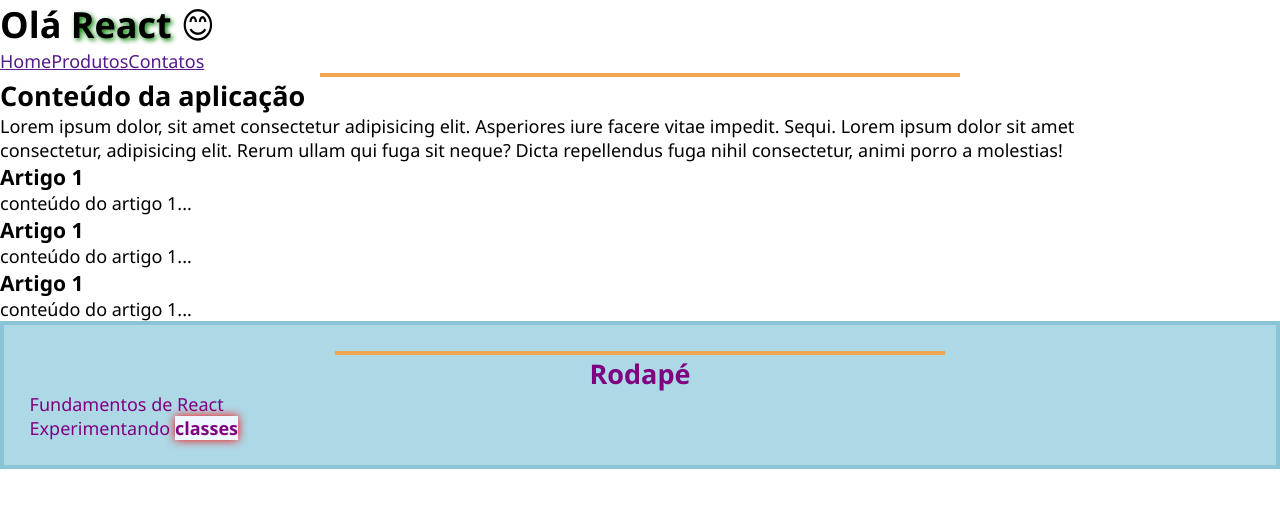
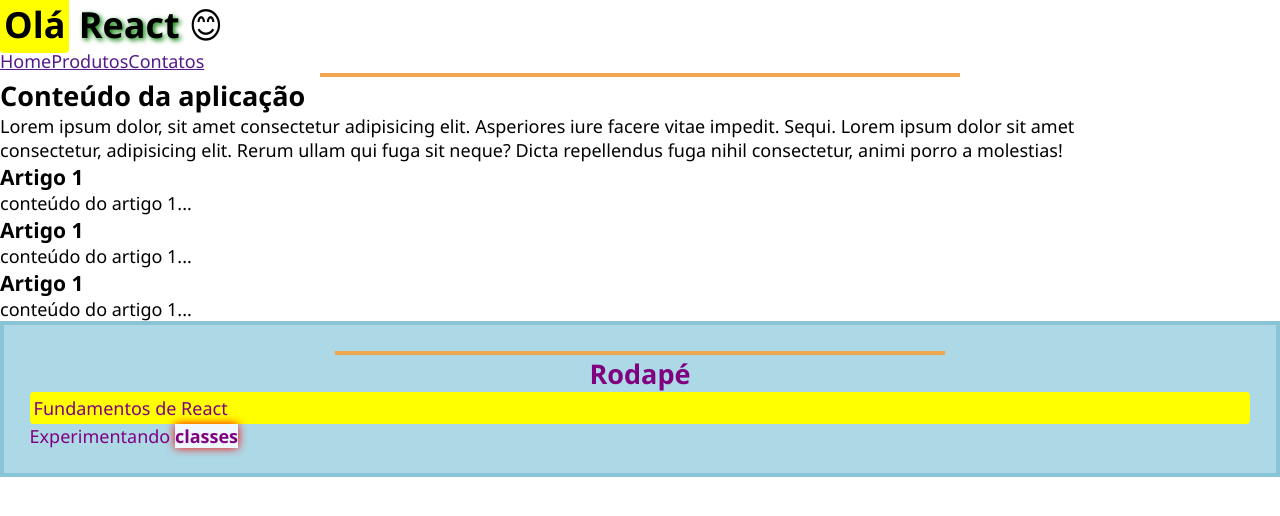
Before and after one commit to melissaJll/react-fundamentos, a React (Vite) app: page / in a window 1280 px wide. Shown: the top 516 px of the page. Built offline with nearby package versions, Linux system fonts and the light colour scheme.

Commit message:
usando destaque-texto do index.css global

```diff
--- a/src/components/Cabecalho.jsx
+++ b/src/components/Cabecalho.jsx
@@ -7,7 +7,8 @@ function Cabecalho() {
   return (
     <header>
       <h1>
-        Olá <span className={estilos.sombra}>React</span> 😊
+        <span className="destaque-texto">Olá</span>{" "}
+        <span className={estilos.sombra}>React</span> 😊
       </h1>
       <Menu />
       <hr />
--- a/src/components/Cabecalho.module.css
+++ b/src/components/Cabecalho.module.css
@@ -2,6 +2,7 @@
   text-shadow: green 2px 2px 5px;
 }
 
+/* Tags são globais então sempre são aplicadas */
 hr {
   height: 4px;
   border: none;
@@ -9,3 +10,6 @@ hr {
   width: 50%;
   margin: auto;
 }
+.destaque-texto {
+  text-transform: uppercase;
+}
--- a/src/components/Rodape.jsx
+++ b/src/components/Rodape.jsx
@@ -11,7 +11,7 @@ function Rodape() {
     <footer style={exemploEstilos}>
       <hr />
       <h2 style={{ textAlign: "center" }}>Rodapé</h2>
-      <p>Fundamentos de React</p>
+      <p className="destaque-texto">Fundamentos de React</p>
       <p>
         Experimentando <b className="sombra">classes</b>
       </p>
--- a/src/index.css
+++ b/src/index.css
@@ -1,3 +1,5 @@
+/* GLOBAL no main? */
+
 *,
 *::after,
 *::before {
@@ -22,3 +24,8 @@ body {
   box-shadow: red 0 0 10px;
   background-color: aliceblue;
 }
+.destaque-texto {
+  background-color: yellow;
+  padding: 4px;
+  border-radius: 4px;
+}
```
